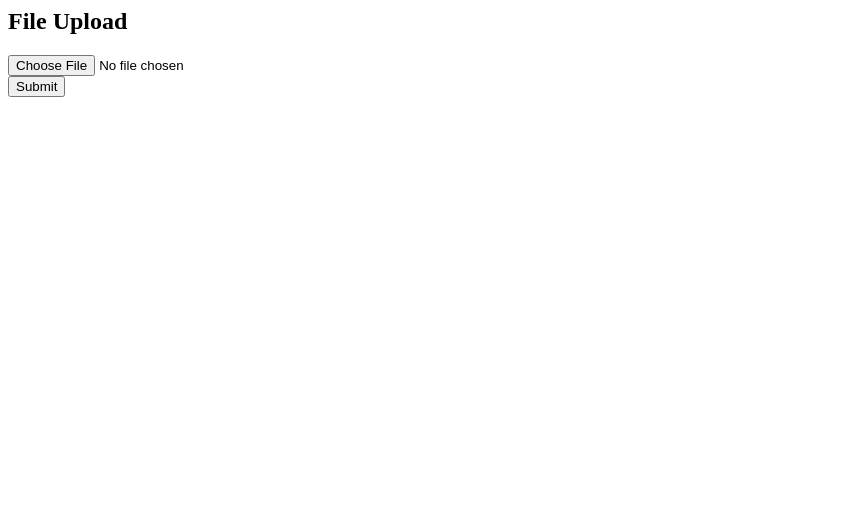
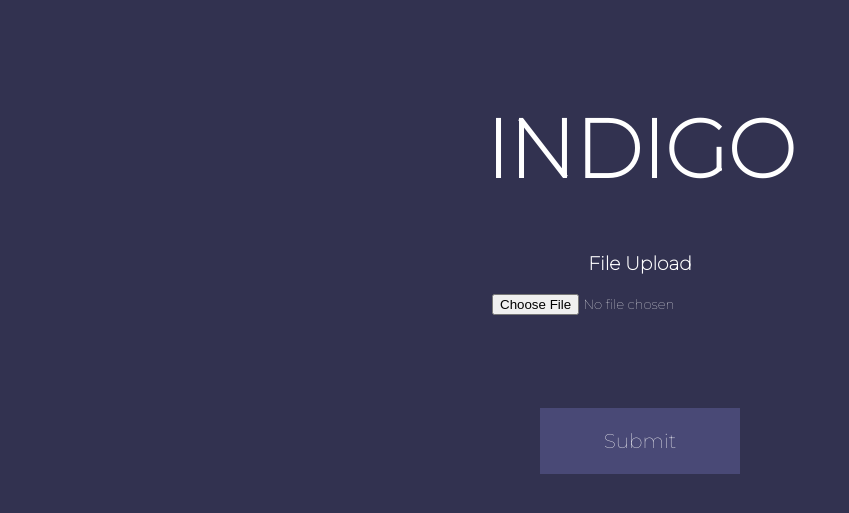
Before and after one commit to MSDS698/2020-product-analytics-group-project-indigo, a Flask app: page /upload in a window 1280 px wide. Shown: the top 513 px of the page, without its empty margins (0-849 px from the left). Run offline with Flask 2, Linux system fonts and the light colour scheme; some libraries are stand-ins or nearby versions.

Commit message:
style for upload page

```diff
--- a/static/style/style.css
+++ b/static/style/style.css
@@ -133,6 +133,14 @@ label {
   vertical-align: top;
 }
 
+#file_selector {
+  font-family: 'Montserrat', sans-serif;
+  color: white;
+  border-width: 0px;
+  margin: auto;
+  display: block;
+}
+
 #register {
   background-color: rgb(73,73,118);
   border-width: 0px;
--- a/templates/upload.html
+++ b/templates/upload.html
@@ -1,3 +1,18 @@
+<!DOCTYPE html>
+<html lang="en" dir="ltr">
+  <head>
+    <meta charset="utf-8">
+    <title>INDIGO- Upload</title>
+    <link rel="shortcut icon" type="image/jpg" href="../static/favicon.png"/>
+
+    <link rel="stylesheet" href="../static/style/style.css">
+
+    <link href="https://fonts.googleapis.com/css?family=Montserrat:100&display=swap" rel="stylesheet">
+
+    <meta name="viewport" content="width=device-width, initial-scale=1.0">
+  </head>
+  <body>
+
     {% with messages = get_flashed_messages() %}
        {% if messages %}
          <ul class="flashes">
@@ -9,10 +24,18 @@
      {% endwith %}
     <div class="container">
         <form method="POST" enctype="multipart/form-data"> <!-- post : handle submission -->
-        <h2>File Upload</h2>
+          <h1>INDIGO</h1>
+            <h3>File Upload</h3>
+            <div class="formArea">
             {{ form.csrf_token }} <!--  render the form's CSRF field like normal. -->
+
             {{ form.file_selector }}
+            <div class="filler"></div>
             <br/>
             {{ form.submit }}
+          </div>
         </form>
     </div> <!-- /container -->
+
+  </body>
+</html>
```
Lines whose indentation alone changed are shown as unchanged.
